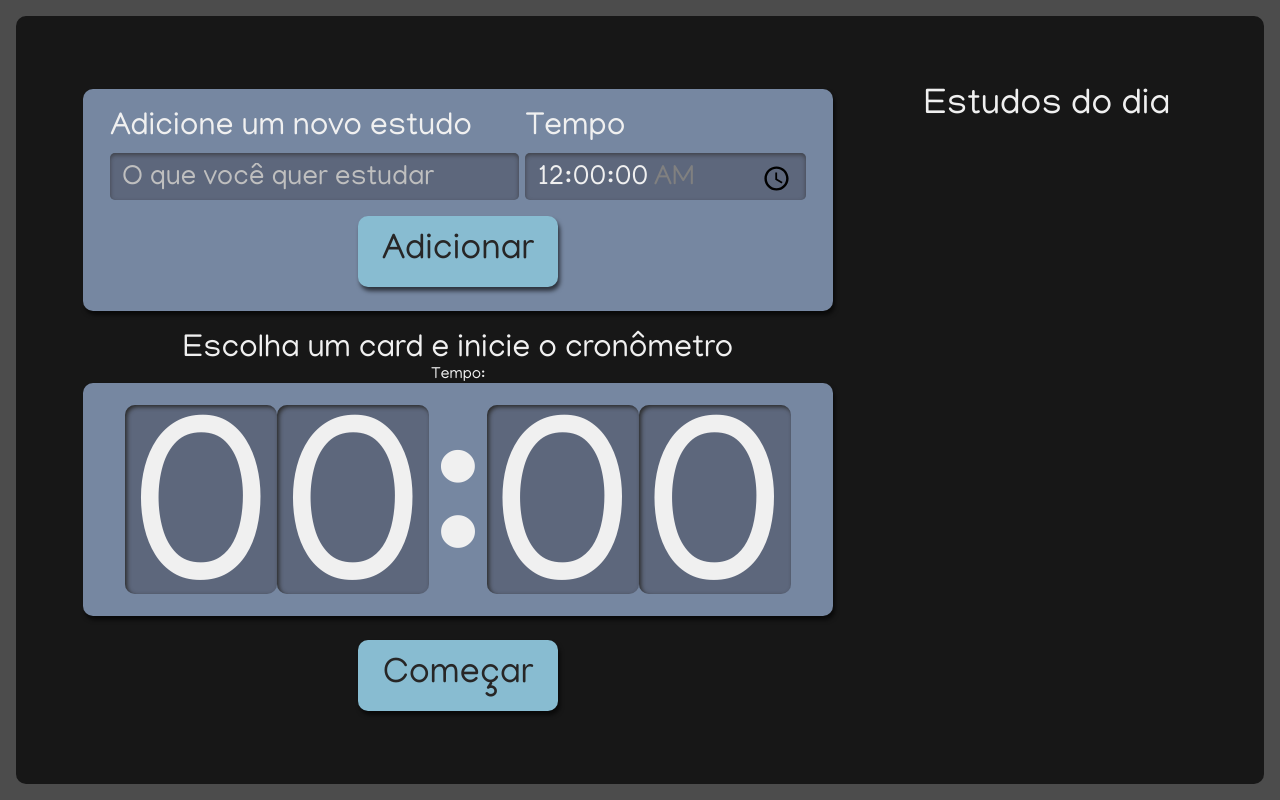
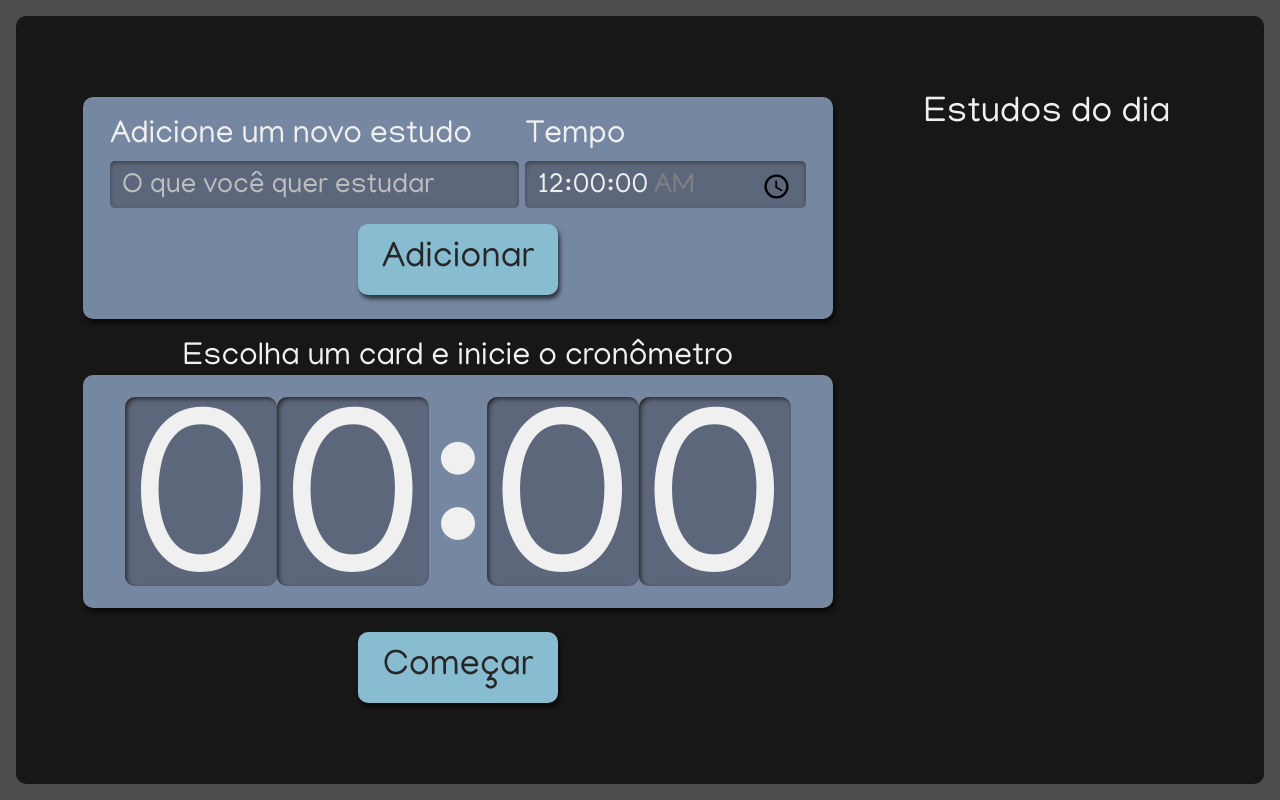
Before and after one commit to brunorochadelima/alura-studies, a React (Create React App) app: page / in a window 1280 px wide. Built offline with nearby package versions, Linux system fonts and the light colour scheme.

Commit message:
ajustando relógio

```diff
--- a/src/components/botão/index.tsx
+++ b/src/components/botão/index.tsx
@@ -3,11 +3,12 @@ import style from "../botão/Botao.module.scss";
 
 class Botao extends React.Component<{
   type?: "button" | "submit" | "reset" | undefined;
+  onClick?: () => void;
 }> {
   render() {
-    const { type = "button" } = this.props;
+    const { type = "button", onClick } = this.props;
     return (
-      <button type={type} className={style.botao}>
+      <button onClick={onClick} type={type} className={style.botao}>
         {this.props.children}
       </button>
     );
--- a/src/components/cronometro/index.tsx
+++ b/src/components/cronometro/index.tsx
@@ -4,6 +4,7 @@ import { ITarefa } from "../../types/tarefa";
 import Botao from "../botão";
 import style from "./Cronometro.module.scss";
 import Relogio from "./relogio";
+
 interface Props {
   selecionado: ITarefa | undefined;
 }
@@ -11,20 +12,28 @@ interface Props {
 export default function Cronometro({ selecionado }: Props) {
   const [tempo, setTempo] = useState<number>();
 
-  useEffect(()=> {
-   if (selecionado?.tempo) {
-    setTempo(tempoParaSegundos(selecionado.tempo));
-   }
-  })
+  useEffect(() => {
+    if (selecionado?.tempo) {
+      setTempo(tempoParaSegundos(selecionado.tempo));
+    }
+  },[selecionado]);
+
+  function regressiva(contador: number = 0) {
+    setTimeout(() => {
+      if (contador > 0) {
+        setTempo(contador - 1);
+        return regressiva(contador - 1);
+      }
+    }, 1000);
+  }
 
   return (
     <div className={style.cronometro}>
       <p className={style.titulo}>Escolha um card e inicie o cronômetro</p>
-      Tempo: {tempo}
       <div className={style.relogioWrapper}>
-        <Relogio />
+        <Relogio tempo={tempo} />
       </div>
-      <Botao>Começar</Botao>
+      <Botao onClick={() => regressiva(tempo)}>Começar</Botao>
     </div>
   );
 }
--- a/src/components/cronometro/relogio/index.tsx
+++ b/src/components/cronometro/relogio/index.tsx
@@ -1,11 +1,22 @@
 import style from "./Relogio.module.scss"
 
-export default function Relogio() {
+interface Props {
+  tempo: number | undefined
+}
+
+export default function Relogio({tempo = 0} : Props) {
+  const minutos = Math.floor(tempo / 60)
+  const segundos = tempo % 60;
+  const minutosString = String(minutos)
+  const segundosString = String(segundos)
+  const [minutosDezena, minutosUnidade] = String(minutos).padStart(2, "0")
+  const [segundosDezena, segundosUnidade] = String(segundos).padStart(2, "0")
+
   return <>
-    <span className={style.relogioNumero}>0</span>
-    <span className={style.relogioNumero}>0</span>
+    <span className={style.relogioNumero}>{minutosDezena}</span>
+    <span className={style.relogioNumero}>{minutosUnidade}</span>
     <span className={style.relogioDivisao}>:</span>
-    <span className={style.relogioNumero}>0</span>
-    <span className={style.relogioNumero}>0</span>
+    <span className={style.relogioNumero}>{segundosDezena}</span>
+    <span className={style.relogioNumero}>{segundosUnidade}</span>
   </>;
 }
--- a/tsconfig.json
+++ b/tsconfig.json
@@ -1,6 +1,7 @@
 {
   "compilerOptions": {
     "target": "es5",
+    "downlevelIteration": true,
     "lib": [
       "dom",
       "dom.iterable",
```
